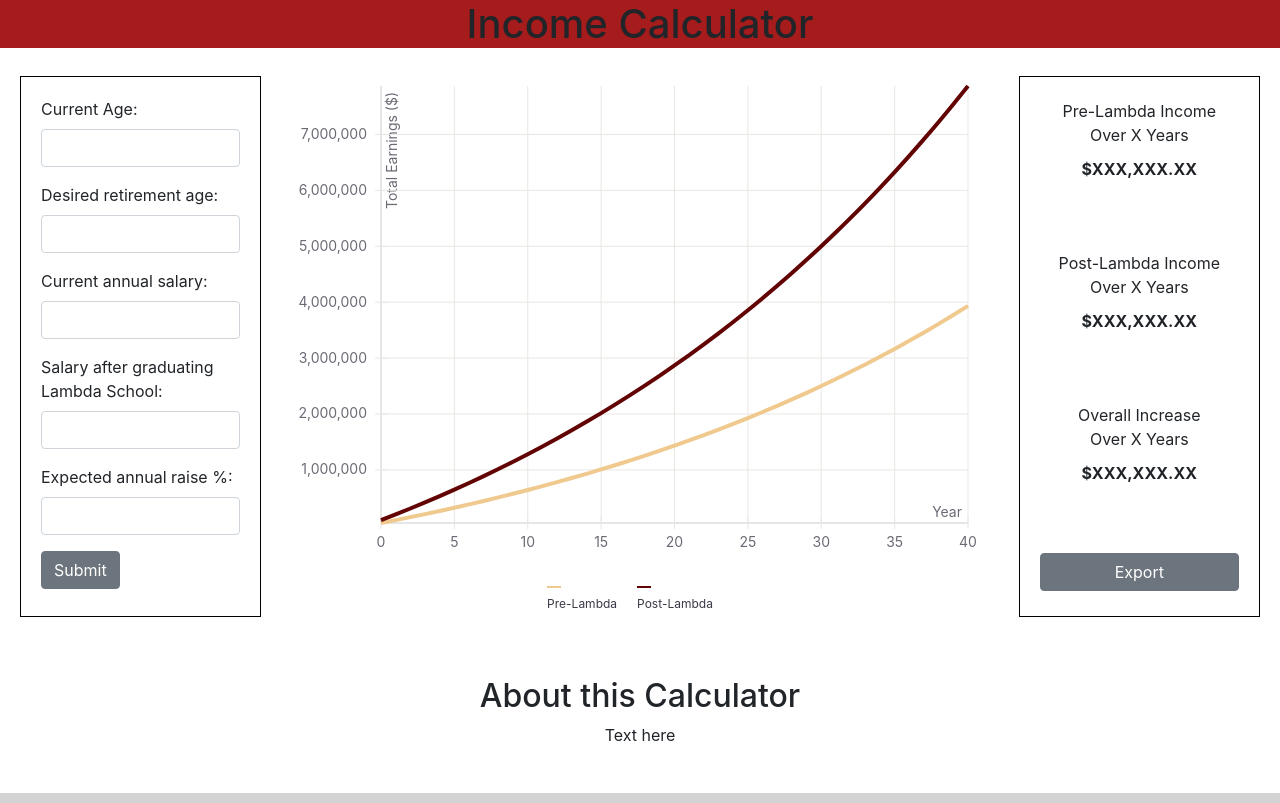
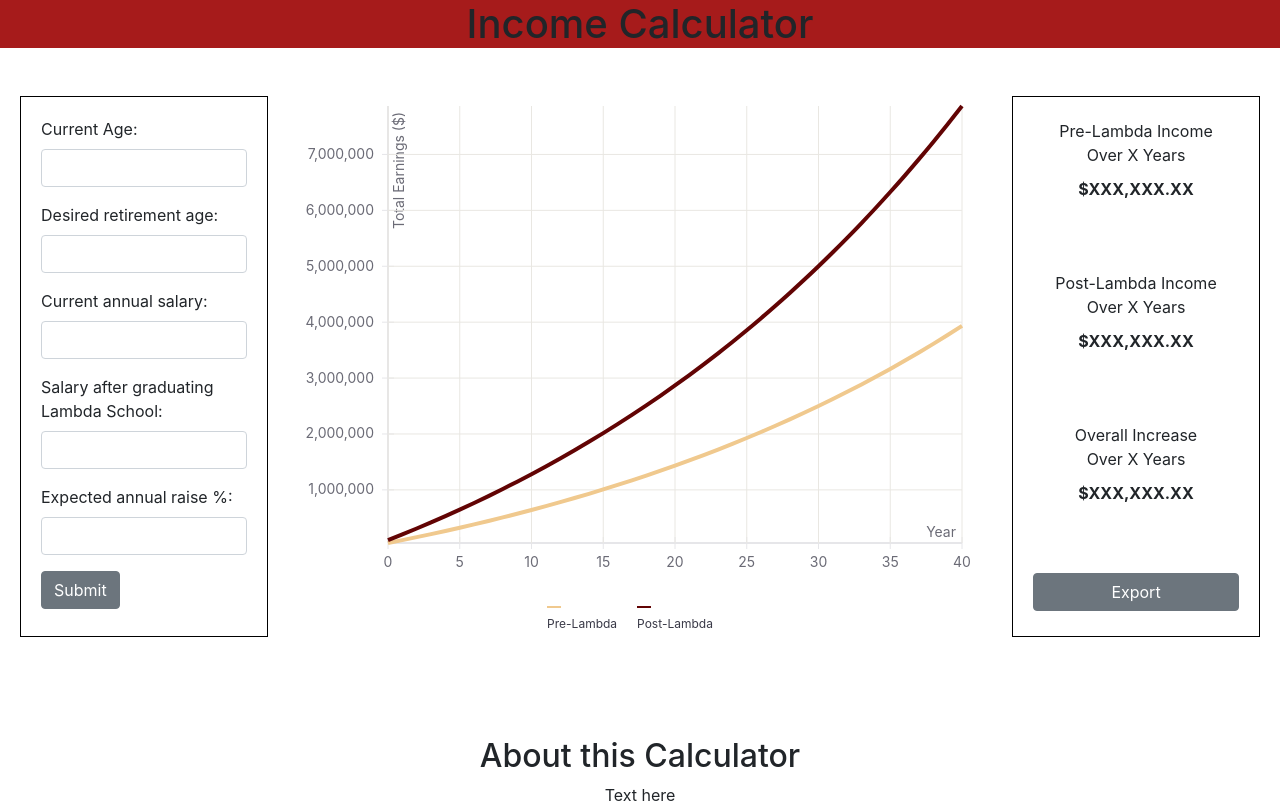
Before and after one commit to LambdaWinter19Hackathon-Calculator/Hackathon_Income_Calculator, a React (Create React App) app: page / in a window 1280 px wide. Shown: the top 803 px of the page. Built offline with nearby package versions, Linux system fonts and the light colour scheme.

Commit message:
Removed component margins to eliminate window horizontal scrollbar

```diff
--- a/src/App.js
+++ b/src/App.js
@@ -28,7 +28,7 @@
 const ContentContainer = styled.div`
   display: flex;
   max-width: 2000px;
-  padding-top: 20px;
+  padding: 40px 20px;
 `;
 
 export default connect(null)(App);
--- a/src/components/DataOutput.js
+++ b/src/components/DataOutput.js
@@ -38,7 +38,6 @@
     width: 20%;
     padding: 20px;
     border: 1px solid black;
-    margin: 0 20px;
 `;
 
 const Wrap = styled.div`
--- a/src/components/Graph.js
+++ b/src/components/Graph.js
@@ -90,7 +90,7 @@
   justify-content: flex-start;
   align-items: center;
   width: 60%;
-  padding-right: 20px;
+  padding: 0 40px 0 20px;
 `;
 
 export default Graph;
--- a/src/components/IncomeForm.js
+++ b/src/components/IncomeForm.js
@@ -116,7 +116,6 @@
   width: 20%;
   padding: 20px;
   border: 1px solid black;
-  margin: 0 20px;
 `;
 
 const mapStateToProps = state => {
```
